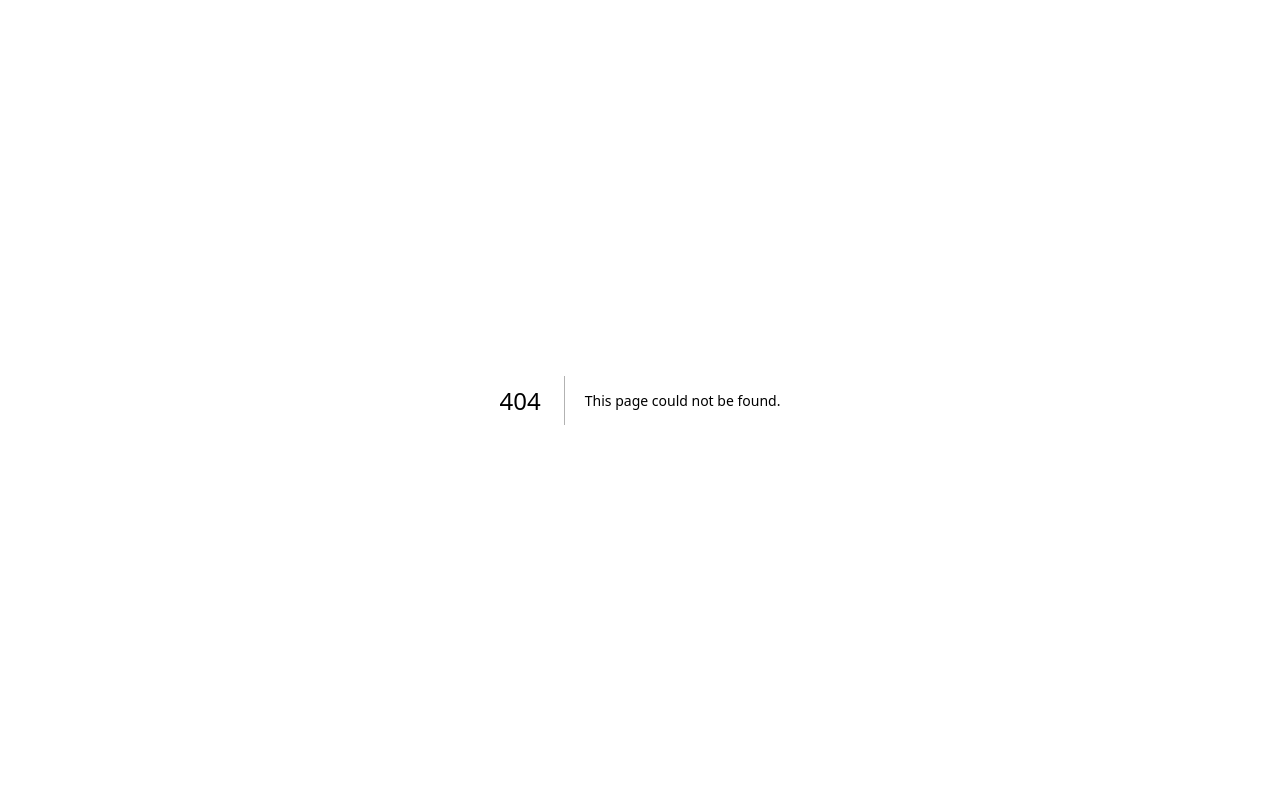
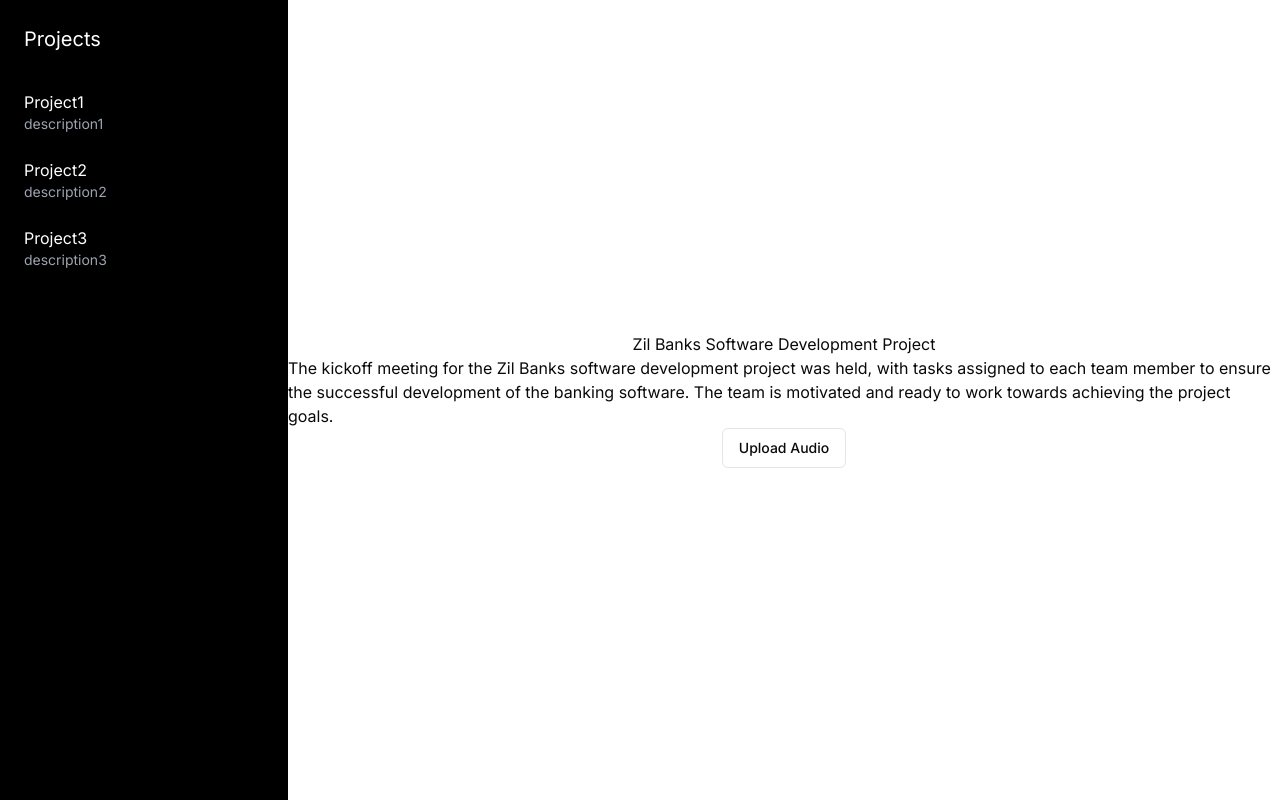
Before and after one commit to JP-GECT/met-doc, a Next.js app in the folder frontend/: page /dashboard/1 in a window 1280 px wide. Before the commit this address had no page. Built offline with nearby package versions, Linux system fonts and the light colour scheme.

Commit message:
Add and update files related to project dashboard

```diff
--- /dev/null
+++ b/frontend/app/dashboard/[id]/page.tsx
@@ -0,0 +1,18 @@
+// import { projects } from "@/constants/projects";
+import { dummy } from "@/constants/dummy";
+
+import UploadAudio from "@/components/UploadAudio";
+
+const page = ({ params }: { params: { id: String } }) => {
+  // const project = projects.find((project) => project.id === +params.id);
+
+  //   return <div>Project{params.id}</div>;
+  return (
+    <div className="w-[100%] flex flex-col justify-center items-center">
+      <span>{dummy?.project_name}</span>
+      <span>{dummy?.project_description}</span>
+      <UploadAudio />
+    </div>
+  );
+};
+export default page;
--- a/frontend/app/dashboard/layout.tsx
+++ b/frontend/app/dashboard/layout.tsx
@@ -10,15 +10,16 @@
   children: React.ReactNode;
 }>) {
   const [sidebarOpen, setSidebarOpen] = useState(true);
-  const [projects, setProjects] = useState<any>([]);
+  //   const [projects, setProjects] = useState<any>([]);
 
   return (
     <div className="flex min-w-screen">
-      <Sidebar
-        sidebarOpen={sidebarOpen}
-        setSidebarOpen={setSidebarOpen}
-        projects={projects}
-      />
+      <div>
+        <Sidebar
+          sidebarOpen={sidebarOpen}
+          setSidebarOpen={setSidebarOpen}
+        />
+      </div>
       {children}
     </div>
   );
--- a/frontend/app/dashboard/page.tsx
+++ b/frontend/app/dashboard/page.tsx
@@ -14,13 +14,15 @@
 const page = () => {
   const [sidebarOpen, setSidebarOpen] = useState(true);
   const [projects, setProjects] = useState<any>([]);
-  const action = () => {
-    setProjects([...projects, "new project"]);
-  };
+  // const action = () => {
+  //   setProjects([...projects, "new project"]);
+  // };
   return (
-    <div className=" min-h-screen w-[100%] flex justify-center items-center">
-      <AddProject action={action} />
-    </div>
+    // <div className=" min-h-screen w-[100%] flex justify-center items-center">
+    //   {/* <AddProject action={action} /> */}
+    //   <AddProject />
+    // </div>
+    <></>
   );
 };
 export default page;
--- a/frontend/app/dashboard/prj1/page.tsx
+++ /dev/null
@@ -1,4 +0,0 @@
-const page = () => {
-  return <div>Project 1</div>;
-};
-export default page;
--- a/frontend/app/dashboard/sidebar.tsx
+++ b/frontend/app/dashboard/sidebar.tsx
@@ -1,15 +1,16 @@
-"use client";
+// "use client";
 
 import Link from "next/link";
 import { useRef } from "react";
 
+import { projects } from "@/constants/projects";
+
 interface SidebarProps {
   sidebarOpen: boolean;
   setSidebarOpen: (arg: boolean) => void;
-  projects: any;
 }
 
-const Sidebar = ({ sidebarOpen, setSidebarOpen, projects }: SidebarProps) => {
+const Sidebar = ({ sidebarOpen, setSidebarOpen }: SidebarProps) => {
   const sidebar = useRef<any>(null);
   const trigger = useRef<any>(null);
 
@@ -47,15 +48,18 @@
       {/* ============================ Sidebar topics============================ */}
 
       <div className="no-scrollbar flex flex-col overflow-y-auto duration-300 ease-linear">
-        <div className="flex flex-col start justify-between px-6 py-3 text-white hover:bg-gray-700 dark:hover:bg-gray-600">
+        {/* <div className="flex flex-col start justify-between px-6 py-3 text-white hover:bg-gray-700 dark:hover:bg-gray-600">
           <span>Project1</span>
           <span className="text-sm text-gray-400">description</span>
-        </div>
+        </div> */}
 
         {projects.map((project: any) => (
-          <div className="flex flex-col start justify-between px-6 py-3 text-white hover:bg-gray-700 dark:hover:bg-gray-600">
-            <span>{project}</span>
-            <span className="text-sm text-gray-400">description</span>
+          <div
+            key={project.id}
+            className="flex flex-col start justify-between px-6 py-3 text-white hover:bg-gray-700 dark:hover:bg-gray-600 cursor-pointer"
+          >
+            <Link href={`/dashboard/${project.id}`}>{project.name}</Link>
+            <span className="text-sm text-gray-400">{project.description}</span>
           </div>
         ))}
       </div>
--- a/frontend/components/AddProject.tsx
+++ b/frontend/components/AddProject.tsx
@@ -13,11 +13,10 @@
 
 import { Plus } from "lucide-react";
 
-interface AddProjectProps {
-  action: () => void;
-}
+import { projects } from "@/constants/projects";
+import { DialogClose } from "@radix-ui/react-dialog";
 
-export function AddProject({ action }: AddProjectProps) {
+export function AddProject() {
   return (
     <Dialog>
       <DialogTrigger asChild>
@@ -45,7 +44,8 @@
             </Label>
             <Input
               id="name"
-              defaultValue="Project"
+              // defaultValue="Project"
+              placeholder="Project name"
               className="col-span-3"
             />
           </div>
@@ -58,18 +58,29 @@
             </Label>
             <Input
               id="username"
-              defaultValue="Description of the project"
+              // defaultValue="Description of the project"
+              placeholder="Description of the project"
               className="col-span-3"
             />
           </div>
         </div>
         <DialogFooter>
-          <Button
-            type="submit"
-            onClick={action}
-          >
-            Save changes
-          </Button>
+          <DialogClose asChild>
+            <Button
+              type="submit"
+              onClick={() => {
+                console.log(projects);
+                projects.push({
+                  id: projects.length + 1,
+                  name: "new project",
+                  description: "new description",
+                });
+                // console.log(projects);
+              }}
+            >
+              Save changes
+            </Button>
+          </DialogClose>
         </DialogFooter>
       </DialogContent>
     </Dialog>
--- a/frontend/components/AudioForm.tsx
+++ b/frontend/components/AudioForm.tsx
@@ -2,8 +2,12 @@
 
 import { useState } from "react";
 
-const AudioForm = () => {
-  const [file, setFile] = useState(null);
+interface AudioFormProps {
+  setFile: (file: any) => void;
+}
+
+const AudioForm = ({ setFile }: AudioFormProps) => {
+  // const [file, setFile] = useState(null);
 
   const handleFileChange = (e: any) => {
     setFile(e.target.files[0]);
@@ -13,7 +17,7 @@
     e.preventDefault();
     // const formData = new FormData();
     // formData.append("audio", file);
-    console.log(file);
+    // console.log(file);
 
     // try {
     //   const response = await fetch("/api/upload", {
@@ -29,13 +33,13 @@
   };
 
   return (
-    <form onSubmit={handleSubmit}>
+    <form>
       <input
         type="file"
         onChange={handleFileChange}
-        // onChange={(e) => setFile(e.target.files[0])}
+        className=""
       />
-      <button type="submit">Upload</button>
+      {/* <button type="submit">Upload</button> */}
     </form>
   );
 };
--- /dev/null
+++ b/frontend/components/UploadAudio.tsx
@@ -0,0 +1,70 @@
+"use client";
+
+import { useState } from "react";
+
+import {
+  Dialog,
+  DialogClose,
+  DialogContent,
+  DialogDescription,
+  DialogFooter,
+  DialogHeader,
+  DialogTitle,
+  DialogTrigger,
+} from "@/components/ui/dialog";
+import { Label } from "@/components/ui/label";
+import { Button } from "./ui/button";
+import AudioForm from "./AudioForm";
+
+const UploadAudio = () => {
+  const [file, setFile] = useState(null);
+
+  const handleUpload = () => {};
+
+  return (
+    <Dialog>
+      <DialogTrigger asChild>
+        <Button variant="outline">Upload Audio</Button>
+      </DialogTrigger>
+      <DialogContent className="sm:max-w-[425px]">
+        <DialogHeader>
+          <DialogTitle>Upload Audio</DialogTitle>
+          <DialogDescription>Upload the meeting audio</DialogDescription>
+        </DialogHeader>
+        <div className="grid gap-4 py-4">
+          <div className="grid grid-cols-4 items-center gap-4">
+            {/* <Label
+              htmlFor="name"
+              className="text-right"
+            >
+              Name
+            </Label>
+          </div>
+          <div className="grid grid-cols-4 items-center gap-4">
+            <Label
+              htmlFor="username"
+              className="text-right"
+            >
+              Username
+            </Label> */}
+            <AudioForm setFile={setFile} />
+          </div>
+        </div>
+        <DialogFooter>
+          <DialogClose asChild>
+            <Button
+              variant="ghost"
+              onClick={(e: any) => {
+                console.log(file);
+              }}
+            >
+              Upload
+            </Button>
+          </DialogClose>
+        </DialogFooter>
+      </DialogContent>
+    </Dialog>
+  );
+};
+
+export default UploadAudio;
--- /dev/null
+++ b/frontend/constants/dummy.ts
@@ -0,0 +1,96 @@
+export const dummy = {
+  project_name: "Zil Banks Software Development Project",
+  project_description:
+    "The kickoff meeting for the Zil Banks software development project was held, with tasks assigned to each team member to ensure the successful development of the banking software. The team is motivated and ready to work towards achieving the project goals.",
+  team_leader: "Mr. Virat",
+  tasks: [
+    "Craft an engaging dashboard with various graphs (e.g., pie charts, bar graphs)",
+    "Design a smooth and intuitive navigation bar",
+    "Implement a secure and user-friendly transaction history feature",
+    "Fortify the authentication database for enhanced security",
+    "Develop a high-level encryption algorithm to ensure data protection",
+    "Create a user details component for easy account management",
+    "Enhance settings to provide users with customizable options",
+    "Ensure accuracy in the transaction history feature",
+  ],
+  assigned: [
+    {
+      assigned_to: "Mr. Suresh",
+      task_name: "Crafting an engaging dashboard with various graphs",
+      constraints: "Include various types of visualizations",
+      time_estimation: "3 weeks",
+      priority: "high",
+    },
+    {
+      assigned_to: "Ramesh",
+      task_name: "Designing a smooth and intuitive navigation bar",
+      constraints: "User-centric design",
+      time_estimation: "2 weeks",
+      priority: "high",
+    },
+    {
+      assigned_to: "Radhesh",
+      task_name:
+        "Implementing a secure and user-friendly transaction history feature",
+      constraints: "Ensure security and usability",
+      time_estimation: "3 weeks",
+      priority: "high",
+    },
+    {
+      assigned_to: "John",
+      task_name: "Fortifying the authentication database",
+      constraints: "Implement high-level security measures",
+      time_estimation: "2 weeks",
+      priority: "high",
+    },
+    {
+      assigned_to: "Joseph",
+      task_name: "Developing a high-level encryption algorithm",
+      constraints: "Ensure maximum security standards",
+      time_estimation: "3 weeks",
+      priority: "high",
+    },
+    {
+      assigned_to: "Philip",
+      task_name: "Creating a user details component",
+      constraints: "User-friendly interface",
+      time_estimation: "2 weeks",
+      priority: "high",
+    },
+    {
+      assigned_to: "George",
+      task_name: "Enhancing settings to provide customizable options",
+      constraints: "Provide various customization features",
+      time_estimation: "1.5 weeks",
+      priority: "mid",
+    },
+    {
+      assigned_to: "Rohan",
+      task_name: "Ensuring accuracy in the transaction history feature",
+      constraints: "Aiming for precision and reliability",
+      time_estimation: "3 weeks",
+      priority: "high",
+    },
+    {
+      assigned_to: "Mr. Virat",
+      task_name: "Overseeing tasks of Radhesh, Suresh, and Ramesh",
+      constraints: "Ensuring progress and coordination",
+      time_estimation: "Ongoing",
+      priority: "high",
+    },
+  ],
+  issues: [
+    "Integration of third-party API causing compatibility issues",
+    "Performance bottleneck in dashboard rendering",
+    "Cross-browser compatibility issues with navigation bar styles",
+  ],
+  summary:
+    "The kickoff meeting for the Zil Banks software development project was held, with tasks assigned to each team member to ensure the successful development of the banking software. The team is motivated and ready to work towards achieving the project goals.",
+  scope: {
+    start_date: "2024-03-01",
+    end_date: "2024-04-15",
+  },
+  estimated_cost: "$150,000",
+  risks:
+    "Tight timeline may lead to rushed development and potential compromises in quality. Technical challenges and unforeseen issues could also arise.",
+};
--- /dev/null
+++ b/frontend/constants/projects.ts
@@ -0,0 +1,5 @@
+export const projects = [
+  { id: 1, name: "Project1", description: "description1" },
+  { id: 2, name: "Project2", description: "description2" },
+  { id: 3, name: "Project3", description: "description3" },
+];
```
